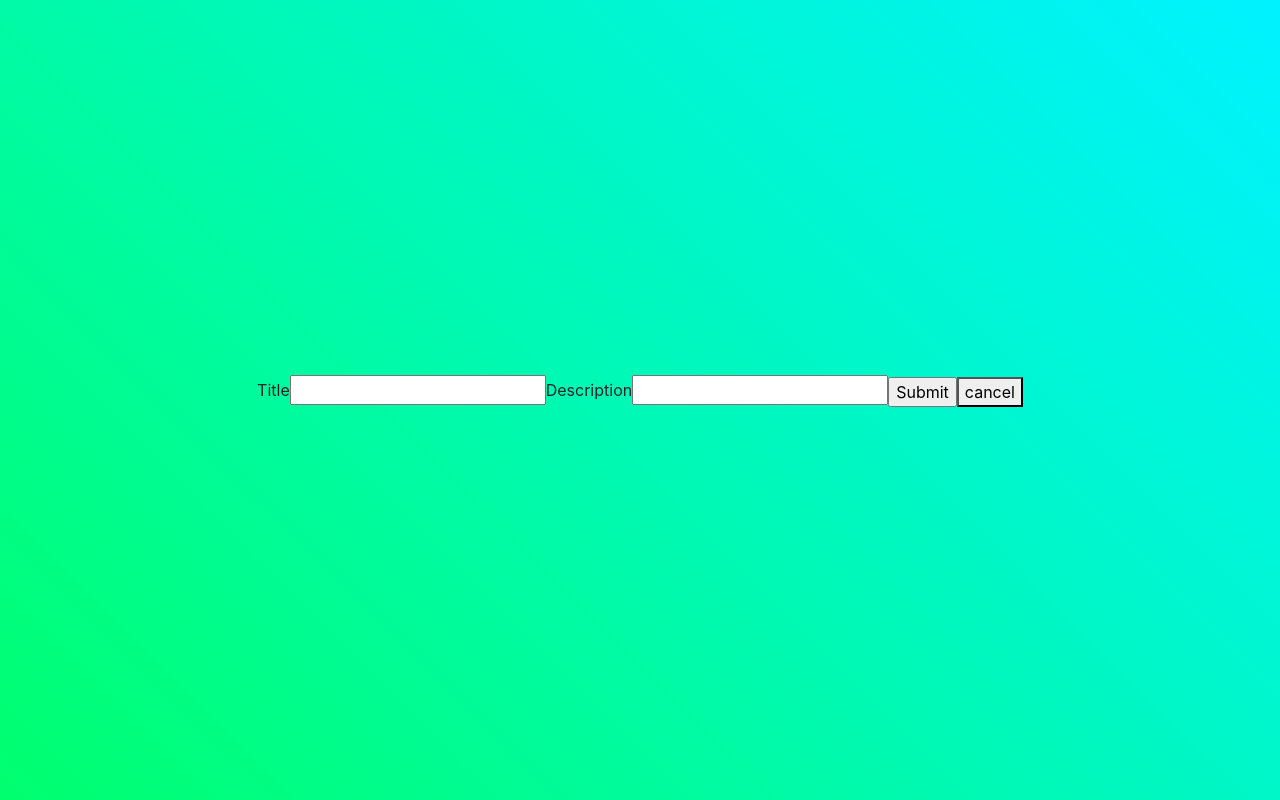
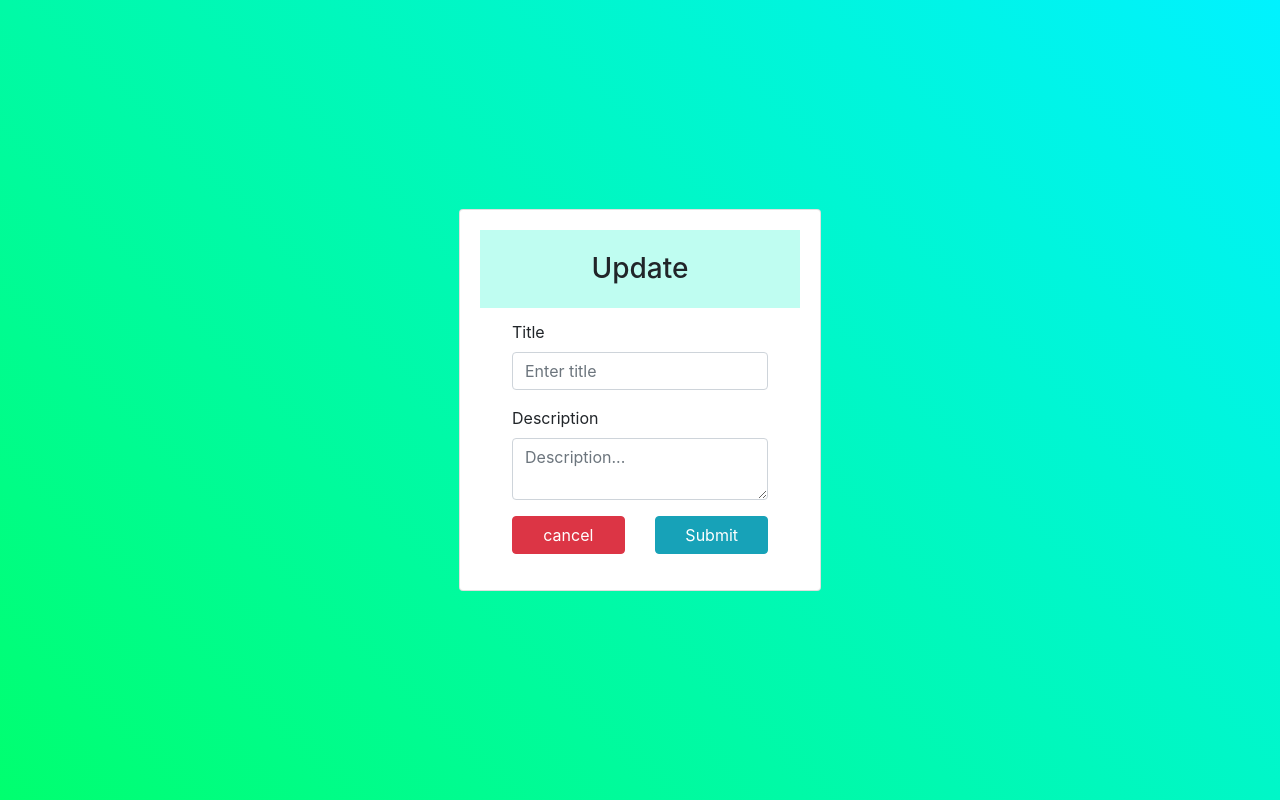
Before and after one commit to atallah-salah/items-vuejs, a Vue app: page /update/1 in a window 1280 px wide. Built offline with nearby package versions, Linux system fonts and the light colour scheme.

Commit message:
style updateItem, createItem

```diff
--- a/src/components/Container.vue
+++ b/src/components/Container.vue
@@ -30,7 +30,7 @@ export default {
 .items{
   flex-grow: 2.5 !important;
   min-height: 500px;
-  max-height: 750px;
+  max-height: 620px;
   border-radius: 20px 0px 0px 20px;
   padding-top: 10px;
 
--- a/src/components/Items.vue
+++ b/src/components/Items.vue
@@ -1,6 +1,6 @@
 <template>
-<div>
-<table class="table table-striped">
+<div class="table-wrapper">
+<table class="table table-striped ">
   <thead>
     <tr>
       <th scope="col">#</th>
@@ -16,7 +16,7 @@
       <td>{{item.updated_at}}</td>
       <td>
         <div class="buttons-container">
-        <button v-on:click="updateItem(item.id)" class="btn btn-info"><i class="fas fa-edit"></i></button>
+        <button v-on:click="updateItem(item.id,index)" class="btn btn-info"><i class="fas fa-edit"></i></button>
         <button v-on:click="deleteItem(item.id)" class="btn btn-danger"><i class="fas fa-trash-alt"></i></button>
         </div>
         </td>
@@ -70,7 +70,8 @@ export default {
         })
       }
     },
-    updateItem:function(id){
+    updateItem:function(id,index){
+      this.$store.commit('setCurrentItem',this.items[index])
       this.$router.push(`/update/${id}`)
     }
   }
@@ -101,4 +102,7 @@ export default {
 .row-item:hover{
   background-color: rgba(127, 255, 212, 0.534);
 }
+.table-wrapper{
+overflow: auto;
+}
 </style>
--- a/src/components/createItem.vue
+++ b/src/components/createItem.vue
@@ -1,22 +1,25 @@
 <template>
-<form id="app" v-on:submit.prevent="create" method="post">
+  <div class="card">
+    <div class="card-body">
+      <h5 class="card-title">Create</h5>
+      <form id="app" v-on:submit.prevent="create" method="post">
+        <div class="form-group">
+          <label for="name">Title</label>
+          <input class="form-control" id="name" v-model="name" type="text" name="name" required placeholder="Enter title">
+        </div>
 
-  <p>
-    <label for="name">Title</label>
-    <input id="name" v-model="name" type="text" name="name" required>
-  </p>
+        <div class="form-group">
+          <label for="description">Description</label>
+          <textarea class="form-control" id="description" v-model="description" type="text" name="description" placeholder="Description..."></textarea>
+        </div>
 
-  <p>
-    <label for="description">Description</label>
-    <input id="description" v-model="description" type="text" name="description">
-  </p>
-
-  <p>
-    <input type="submit" value="Submit">
-    <button v-on:click="$router.push('/')">cancel</button>
-  </p>
-
-</form>
+        <div class="form-group button-group">
+          <button class="btn btn-danger" v-on:click="$router.push('/')">cancel</button>
+          <input class="btn btn-info" type="submit" value="Submit">
+        </div>
+      </form>
+    </div>
+  </div>
 </template>
 
 <script>
@@ -49,4 +52,27 @@ export default {
 }
 </script>
 <style scoped>
+form{
+  flex-direction: column;
+}
+.form-group{
+  width: 80%;
+}
+.card-title{
+    background-color: #00f7c640;
+    padding: 22px;
+    text-align: center;
+    font-size: 28px;
+}
+.card-body{
+  width:360px;
+}
+.button-group{
+  display: flex;
+  flex-direction: row;
+  justify-content: space-between;
+}
+.button-group .btn{
+  width: 44%;
+}
 </style>
--- a/src/components/updateITem.vue
+++ b/src/components/updateITem.vue
@@ -1,22 +1,25 @@
 <template>
-<form id="app" v-on:submit.prevent="update" method="post">
+  <div class="card">
+    <div class="card-body">
+      <h5 class="card-title">Update</h5>
+      <form id="app" v-on:submit.prevent="update" method="post">
+        <div class="form-group">
+          <label for="name">Title</label>
+          <input class="form-control" id="name" v-model="name" type="text" name="name" required placeholder="Enter title">
+        </div>
 
-  <p>
-    <label for="name">Title</label>
-    <input id="name" v-model="name" type="text" name="name" required>
-  </p>
+        <div class="form-group">
+          <label for="description">Description</label>
+          <textarea class="form-control" id="description" v-model="description" type="text" name="description" placeholder="Description..."></textarea>
+        </div>
 
-  <p>
-    <label for="description">Description</label>
-    <input id="description" v-model="description" type="text" name="description">
-  </p>
-
-  <p>
-    <input type="submit" value="Submit">
-    <button v-on:click="$router.push('/')">cancel</button>
-  </p>
-
-</form>
+        <div class="form-group button-group">
+          <button class="btn btn-danger" v-on:click="$router.push('/')">cancel</button>
+          <input class="btn btn-info" type="submit" value="Submit">
+        </div>
+      </form>
+    </div>
+  </div>
 </template>
 
 <script>
@@ -28,6 +31,12 @@ export default {
       name:null,
       description:"",
       id:this.$route.params.id
+    }
+  },
+  created:function(){
+    if(this.$store.state.currentItem){
+      this.name=this.$store.state.currentItem.name
+      this.description=this.$store.state.currentItem.description
     }
   },
   methods:{
@@ -48,4 +57,27 @@ export default {
 }
 </script>
 <style scoped>
+form{
+  flex-direction: column;
+}
+.form-group{
+  width: 80%;
+}
+.card-title{
+    background-color: #00f7c640;
+    padding: 22px;
+    text-align: center;
+    font-size: 28px;
+}
+.card-body{
+  width:360px;
+}
+.button-group{
+  display: flex;
+  flex-direction: row;
+  justify-content: space-between;
+}
+.button-group .btn{
+  width: 44%;
+}
 </style>
```
